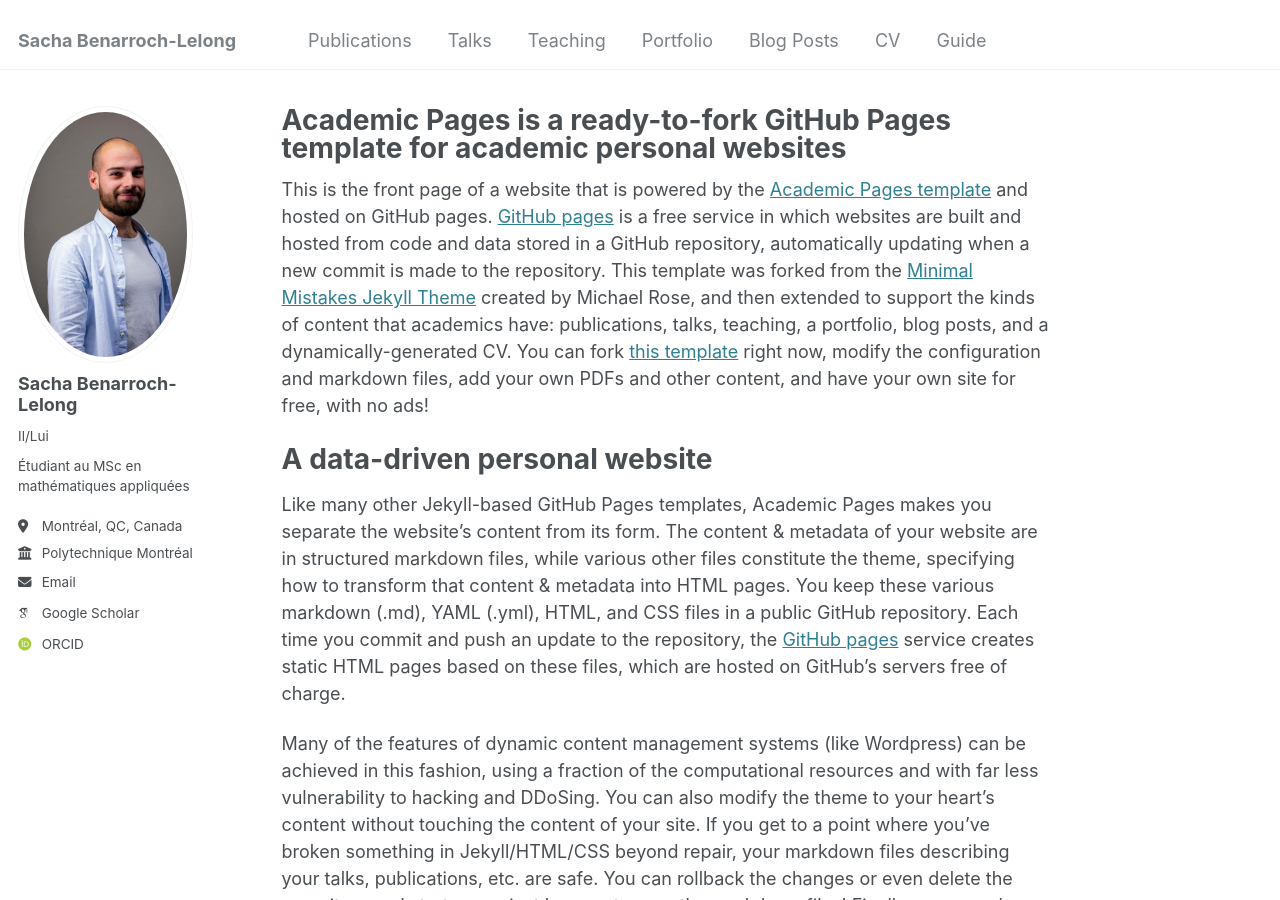
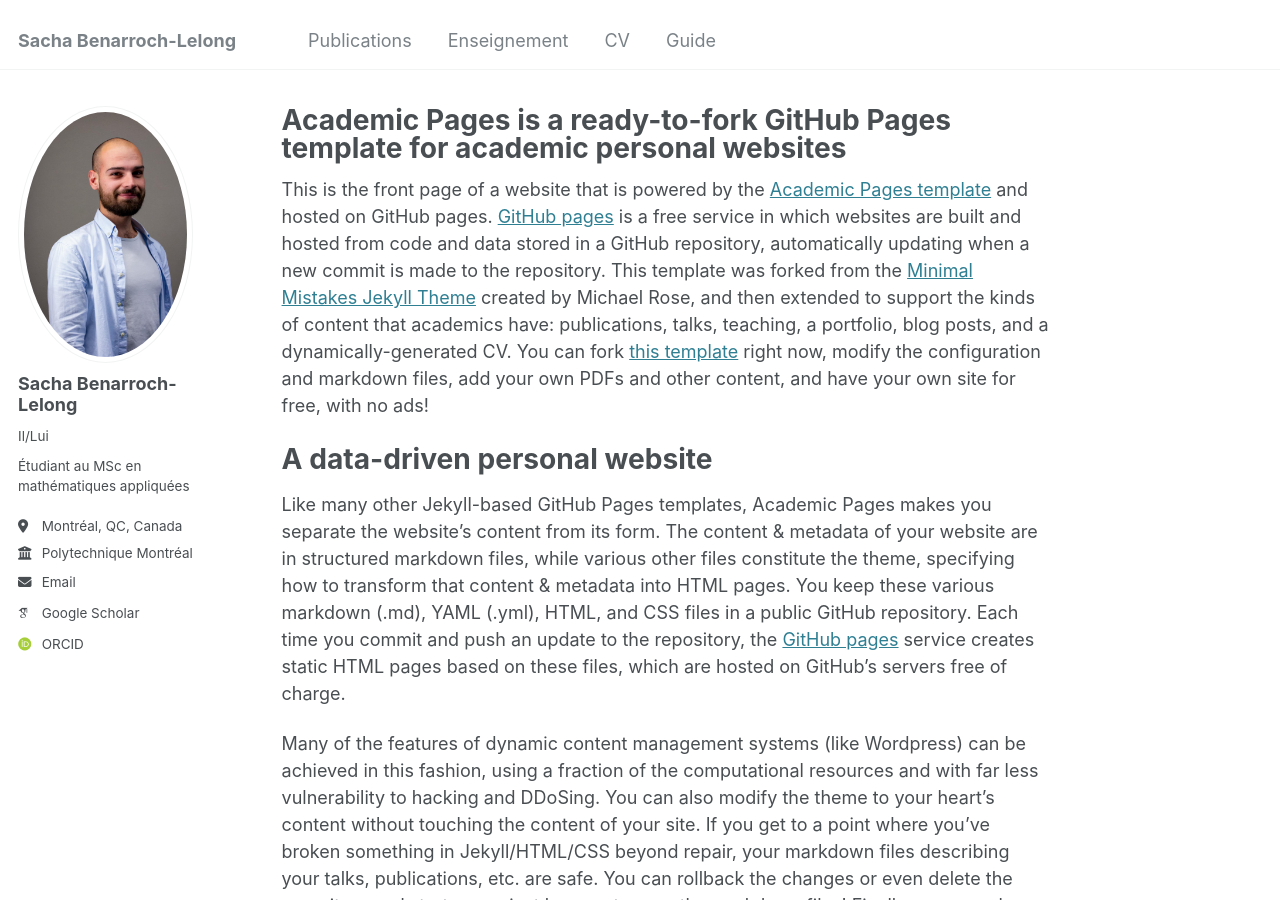
Before and after one commit to sblelong/sblelong.github.io, a Jekyll site: the page built from _pages/about.md, in a window 1280 px wide and 900 px high. Built offline with Jekyll 4.4.1, drawn with Linux system fonts in a browser that asks for light colours; some web fonts are replaced.

Commit message:
Update navigation.yml

```diff
--- a/_data/navigation.yml
+++ b/_data/navigation.yml
@@ -8,17 +8,17 @@ main:
   - title: "Publications"
     url: /publications/
 
-  - title: "Talks"
-    url: /talks/
+  # - title: "Talks"
+  #  url: /talks/
 
-  - title: "Teaching"
-    url: /teaching/
+  - title: "Enseignement"
+    url: /ens/
 
-  - title: "Portfolio"
-    url: /portfolio/
+ #  - title: "Portfolio"
+ #   url: /portfolio/
 
-  - title: "Blog Posts"
-    url: /year-archive/
+ # - title: "Blog Posts"
+ #   url: /year-archive/
 
   - title: "CV"
     url: /cv/
```
